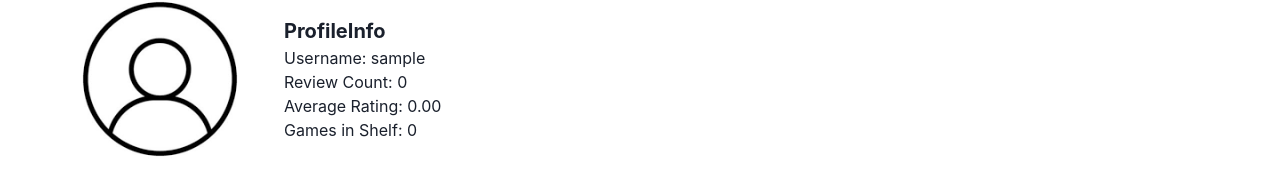
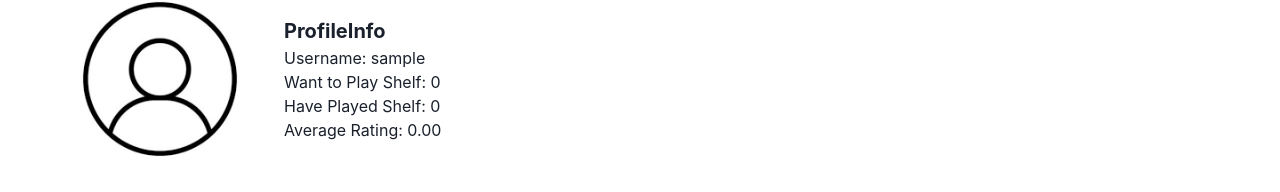
Before and after one commit to pinstripezebra/optigame_simple, a React (Vite) app in the folder optigame/: page /user in a window 1280 px wide. Shown: the part 162-354 px from the top of the page. Built offline with nearby package versions, Linux system fonts and the light colour scheme; no server answers; sample sign-in values are in the browser's storage.

Commit message:
updating data displayed by profileinfo

```diff
--- a/optigame/src/pages/UserProfile/ProfileInfo.tsx
+++ b/optigame/src/pages/UserProfile/ProfileInfo.tsx
@@ -26,7 +26,7 @@ interface UserGame {
 
 interface UserGameShelfProps {
   filteredUserGames: Game[];
-  userGamesData: UserGame[]; // <-- add this prop
+  userGamesData: UserGame[];
   loading: boolean;
   expandedRow: string | null;
   handleRowClick: (id: string) => void;
@@ -66,9 +66,11 @@ return (
         <div>
             <Text fontSize="xl" fontWeight="bold">ProfileInfo</Text>
             <Text fontSize="md">Username: {username}</Text>
-            <Text fontSize="md">Review Count: {review_count}</Text>
+            <Text fontSize="md">
+                Want to Play Shelf: {userGamesData.length - filteredUserGames.length}
+            </Text>
+            <Text fontSize="md">Have Played Shelf: {filteredUserGames.length}</Text>
             <Text fontSize="md">Average Rating: {average_rating.toFixed(2)}</Text>
-            <Text fontSize="md">Games in Shelf: {filteredUserGames.length}</Text>
         </div>
     </div>
 );
```
